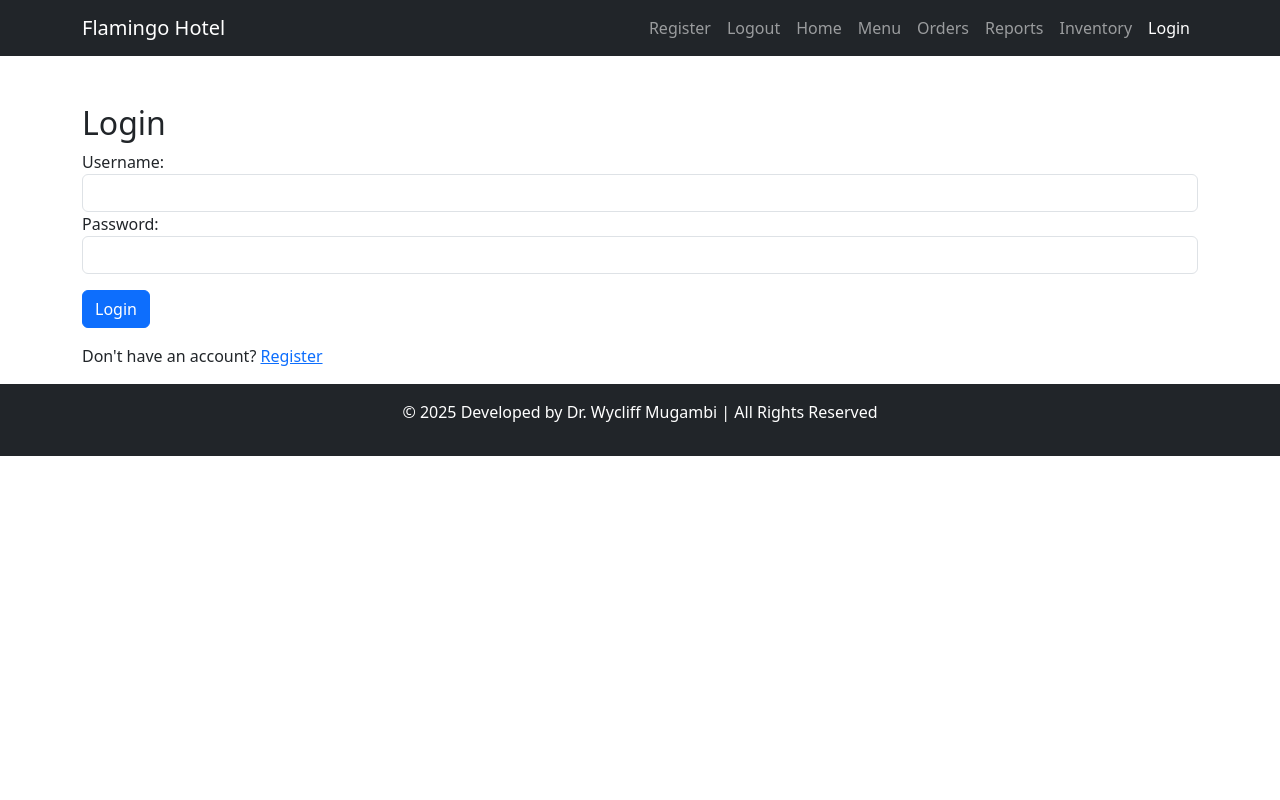
After one commit to mugambiDaktari/Alx_Backend_Capstone_Project, a Django app: page /login/ in a window 1280 px wide. The commit adds this page. Run offline with Django 5.2, Linux system fonts and the light colour scheme.

Commit message:
feat(auth): Implement user authentication (register, login, logout)

```diff
--- a/hotel_app/templates/hotel_app/footer.html
+++ b/hotel_app/templates/hotel_app/footer.html
@@ -1,3 +1,3 @@
 <footer class="bg-dark text-white text-center py-3">
-    <p>&copy; <span id="year"></span> Dr. Wycliff Mugambi | All Rights Reserved</p>
+    <p>&copy; <span id="year"></span> Developed by Dr. Wycliff Mugambi | All Rights Reserved</p>
 </footer>
--- /dev/null
+++ b/hotel_app/templates/hotel_app/login.html
@@ -0,0 +1,27 @@
+{% include 'hotel_app/navbar.html' %}
+<!DOCTYPE html>
+<html lang="en">
+<head>
+    <title>Login</title>
+    <link rel="stylesheet" href="https://cdn.jsdelivr.net/npm/bootstrap@5.3.0/dist/css/bootstrap.min.css">
+</head>
+<body>
+    <div class="container mt-5">
+        <h2>Login</h2>
+        <form method="POST">
+            {% csrf_token %}
+            <label>Username:</label>
+            <input type="text" name="username" class="form-control" required>
+            <label>Password:</label>
+            <input type="password" name="password" class="form-control" required>
+            <button type="submit" class="btn btn-primary mt-3">Login</button>
+        </form>
+        <p>Don't have an account? <a href="{% url 'register' %}">Register</a></p>
+    </div>
+
+    {% include 'hotel_app/footer.html' %}
+    <script src="https://cdn.jsdelivr.net/npm/bootstrap@5.3.0/dist/js/bootstrap.bundle.min.js"></script>
+    {% load static %}
+    <script src="{% static 'js/script.js' %}"></script>
+</body>
+</html>
--- a/hotel_app/templates/hotel_app/navbar.html
+++ b/hotel_app/templates/hotel_app/navbar.html
@@ -6,12 +6,14 @@
         </button>
         <div class="collapse navbar-collapse" id="navbarNav">
             <ul class="navbar-nav ms-auto">
-                <li class="nav-item"><a class="nav-link" href="#">Home</a></li>
+                <li class="nav-item"><a class="nav-link" href="{% url 'register' %}">Register</a></li>
+                <li class="nav-item"><a class="nav-link" href="{% url 'logout' %}">Logout</a></li>
+                <li class="nav-item"><a class="nav-link" href="{% url 'homepage' %}">Home</a></li>
                 <li class="nav-item"><a class="nav-link" href="#">Menu</a></li>
                 <li class="nav-item"><a class="nav-link" href="#">Orders</a></li>
                 <li class="nav-item"><a class="nav-link" href="#">Reports</a></li>
                 <li class="nav-item"><a class="nav-link" href="#">Inventory</a></li>
-                <li class="nav-item"><a class="nav-link btn btn-primary text-white" href="#">Login</a></li>
+                <li class="nav-item"><a class="nav-link btn btn-primary text-white" href="{% url 'login' %}">Login</a></li>
             </ul>
         </div>
     </div>
--- a/hotel_app/urls.py
+++ b/hotel_app/urls.py
@@ -1,6 +1,9 @@
 from django.urls import path
-from .views import home_view
+from .views import HomeView, RegisterView, UserLoginView, UserLogoutView
 
 urlpatterns = [
-    path('', home_view, name='homepage'),  # the empty string represents the root URL
+    path('', HomeView.as_view(), name='homepage'),  # the empty string represents the root URL
+    path("register/", RegisterView.as_view(), name="register"),
+    path("login/", UserLoginView.as_view(), name="login"),
+    path("logout/", UserLogoutView.as_view(), name="logout"),
 ]
--- a/hotel_app/views.py
+++ b/hotel_app/views.py
@@ -1,5 +1,24 @@
 from django.shortcuts import render
+from django.views.generic.edit import CreateView
+from django.contrib.auth import login
+from django.urls import reverse_lazy
+from .forms import UserRegistrationForm
+from .models import User
+from django.views.generic import TemplateView
+from django.contrib.auth.views import LoginView, LogoutView
+# Create your views here.
 
-# Create your views here.
-def home_view(request):
-    return render(request, 'hotel_app/homepage.html')
+
+class HomeView(TemplateView):
+    template_name = "hotel_app/homepage.html"
+
+class RegisterView(CreateView):
+    model = User
+    form_class = UserRegistrationForm
+    template_name = "hotel_app/register.html"
+    success_url = reverse_lazy("homepage")  # Redirect after successful registration
+class UserLoginView(LoginView):
+    template_name = "hotel_app/login.html"
+
+class UserLogoutView(LogoutView):
+    next_page = "login"  # Redirect to login page after logout
--- a/hotel_management_system/settings.py
+++ b/hotel_management_system/settings.py
@@ -112,3 +112,5 @@ STATIC_URL = 'static/'
 DEFAULT_AUTO_FIELD = 'django.db.models.BigAutoField'
 
 AUTH_USER_MODEL = 'hotel_app.User'
+LOGIN_REDIRECT_URL = 'dashboard'  # Redirect after login
+LOGOUT_REDIRECT_URL = 'login'  # Redirect after logout
```
Also changed, not shown: hotel_app/forms.py (added, +10 -0 lines), hotel_app/templates/hotel_app/register.html (added, +24 -0 lines).
